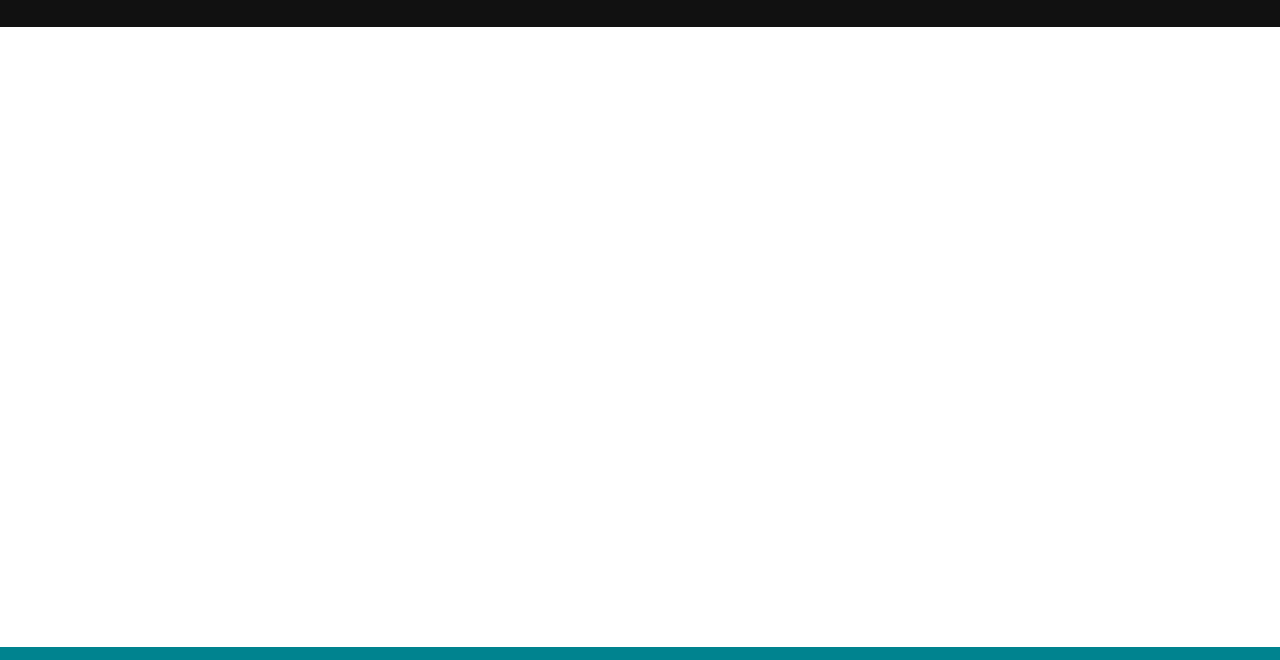
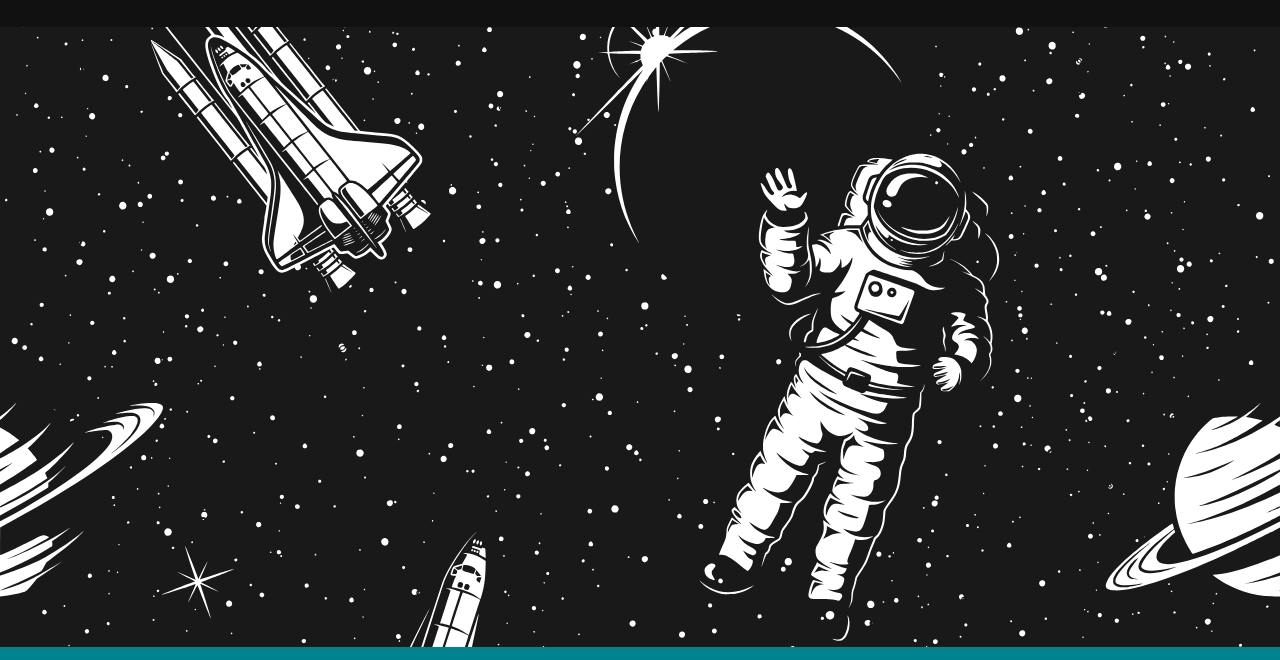
Before and after one commit to bishwajitP27/minimalistic-ui-component-library, a plain HTML site: page index.html in a window 1280 px wide. Shown: the part 73-733 px from the top of the page. Drawn offline with nearby package versions, Linux system fonts and the light colour scheme.

Commit message:
Homepage background added

```diff
--- a/index.html
+++ b/index.html
@@ -30,6 +30,7 @@
             </ul>
         </nav>
     </header>
+    <main class="homepage-main body-background"></main>
     <footer class="main-footer">
         <ul class="main-footer--items flex">
             <li class="main-footer--item">
--- a/styles/style.css
+++ b/styles/style.css
@@ -6,6 +6,8 @@
 :root {
     --header-background: #111;
     --primary-font-color: #fff;
+    --header-height: 100px;
+    --footer-height: 80px;
 }
 
 html {
@@ -42,12 +44,23 @@ h5 {
     line-height: 1rem;
 }
 
+.body-background {
+    background: url(../assets/background.svg) bottom center;
+    background-position: center;
+    background-size: cover;
+    width: 100%;
+    height: calc(100vh - var(--header-height) - var(--footer-height));
+    position: fixed;
+    top: var(--header-height);
+    opacity: 0.9;
+}
+
 /* Header */
 .main-header {
     background: var(--header-background);
     color: var(--primary-font-color);
     font-weight: 700;
-    height: 100px;
+    height: var(--header-height);
     padding: 1.25rem 2.5rem;
     justify-content: space-between;
     position: fixed;
@@ -94,7 +107,7 @@ h5 {
 }
 
 .main-footer {
-    height: 80px;
+    height: var(--footer-height);
     width: 100%;
     margin: auto;
     background: #00838f;
```
Also changed, not shown: assets/background.svg (added).
